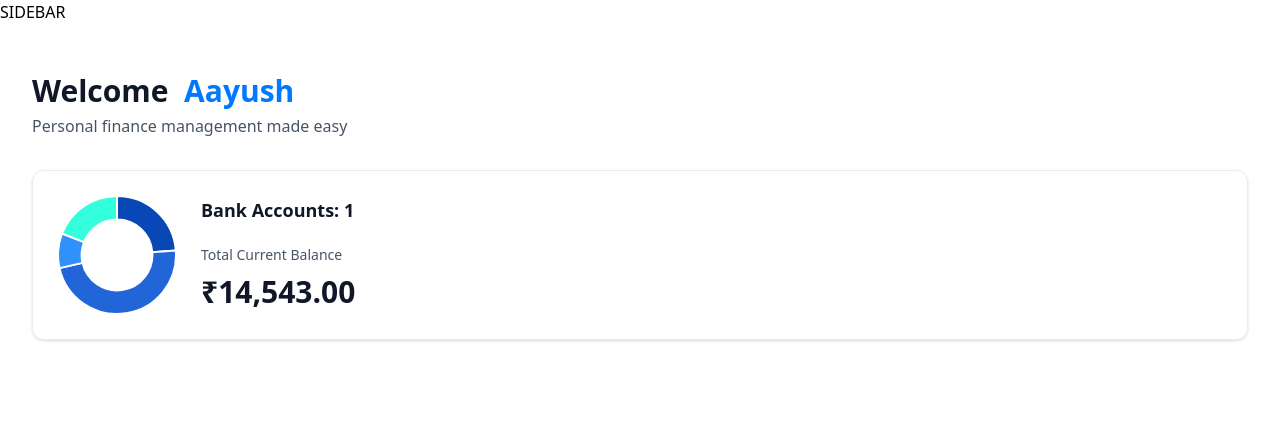
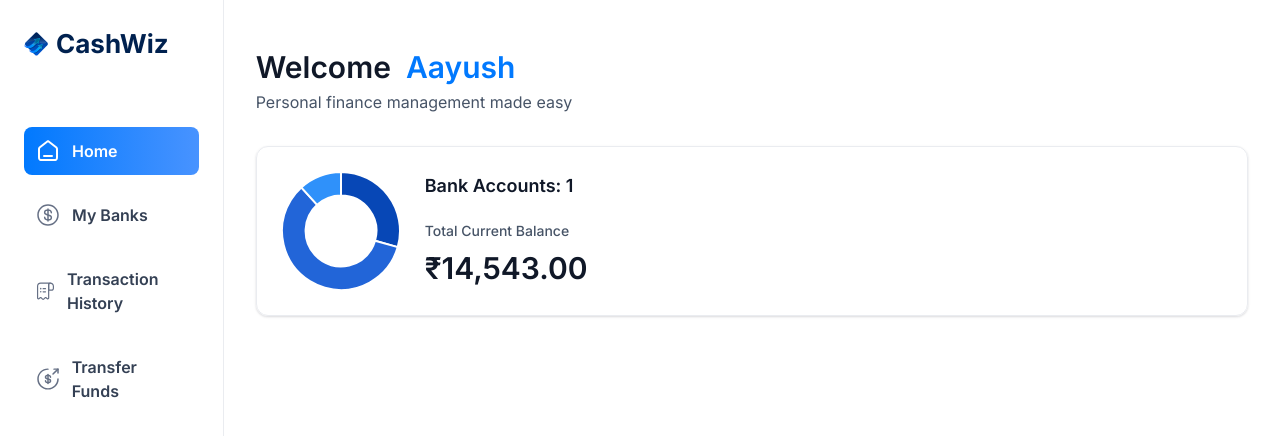
Before and after one commit to abadoni5/CashWiz, a Next.js app: page / in a window 1280 px wide. Shown: the top 436 px of the page. Built offline with nearby package versions, Linux system fonts and the light colour scheme.

Commit message:
add left and mobile view navbar

```diff
--- a/app/(root)/layout.tsx
+++ b/app/(root)/layout.tsx
@@ -1,12 +1,24 @@
+import MobileNav from "@/components/MobileNav";
+import Sidebar from "@/components/Sidebar";
+import Image from "next/image";
+
 export default function RootLayout({
   children,
 }: Readonly<{
   children: React.ReactNode;
 }>) {
-    return (
-        <main>
-            SIDEBAR
-            {children}
-        </main>
+  const loggedIn = { firstName: "Aayush", lastName: "Singh" };
+
+  return (
+    <main className="h-screen w-full font-inter flex">
+      <Sidebar user={loggedIn} />
+      <div className="flex flex-col size-full">
+        <div className="root-layout">
+          <Image src="/icons/logo.svg" width={30} height={30} alt="menu icon" />
+          <MobileNav user={loggedIn} />
+        </div>
+        {children}
+      </div>
+    </main>
   );
 }
--- a/components/DoughnutChart.tsx
+++ b/components/DoughnutChart.tsx
@@ -11,8 +11,8 @@
     datasets: [
       {
         label: "Banks",
-        data: [1250, 2500, 500, 1000],
-        backgroundColor: ["#0747b6", "#2265d8", "#2f91fa", "#3fdf"],
+        data: [1250, 2500, 500],
+        backgroundColor: ["#0747b6", "#2265d8", "#2f91fa"],
       },
     ],
     labels: ["Bank 1", "Bank 2", "Bank 3"],
--- /dev/null
+++ b/components/MobileNav.tsx
@@ -0,0 +1,94 @@
+"use client";
+import React from "react";
+import { sidebarLinks } from "@/constants";
+import { cn } from "@/lib/utils";
+import Image from "next/image";
+import Link from "next/link";
+import { usePathname } from "next/navigation";
+import {
+  Sheet,
+  SheetClose,
+  SheetContent,
+  SheetDescription,
+  SheetHeader,
+  SheetTitle,
+  SheetTrigger,
+} from "@/components/ui/sheet";
+
+const MobileNav = ({ user }: MobileNavProps) => {
+  const pathname = usePathname();
+  return (
+    <section className="max-w-[264px] w-fulll">
+      <Sheet>
+        <SheetTrigger>
+          <Image
+            src="/icons/hamburger.svg"
+            width={30}
+            height={30}
+            alt="menu icon"
+            className="cursor-pointer"
+          />
+        </SheetTrigger>
+        <SheetContent side="left" className="border-none bg-white">
+          <Link
+            href="/"
+            className="cursor-pointer flex items-center gap-1 px-4"
+          >
+            <Image
+              src="/icons/logo.svg"
+              width={34}
+              height={34}
+              alt="Horizon logo"
+            />
+            <h1 className="text-26 font-ibm-plex-serif text-bold text-black-1">
+              CashWiz
+            </h1>
+          </Link>
+
+          <div className="mobilenav-sheet">
+            <SheetClose asChild>
+              <nav className="flex h-full flex-col gap-6 pt-16 text-white">
+                {sidebarLinks.map((item) => {
+                  const isActive =
+                    pathname === item.route ||
+                    pathname.startsWith(`${item.route}/`);
+
+                  return (
+                    <SheetClose asChild key={item.route}>
+                      <Link
+                        href={item.route}
+                        key={item.label}
+                        className={cn("mobilenav-sheet_close w-full", {
+                          "bg-bank-gradient": isActive,
+                        })}
+                      >
+                        <Image
+                          src={item.imgURL}
+                          alt={item.label}
+                          width={20}
+                          height={20}
+                          className={cn({
+                            "brightness-[3] invert-0": isActive,
+                          })}
+                        />
+                        <p
+                          className={cn("text-16 font-semibold text-black-2", {
+                            "!text-white": isActive,
+                          })}
+                        >
+                          {item.label}
+                        </p>
+                      </Link>
+                    </SheetClose>
+                  );
+                })}
+              </nav>
+            </SheetClose>
+          </div>
+        </SheetContent>
+      </Sheet>
+    </section>
+  );
+};
+
+export default MobileNav;
--- /dev/null
+++ b/components/Sidebar.tsx
@@ -0,0 +1,57 @@
+'use client'
+import { sidebarLinks } from "@/constants";
+import { cn } from "@/lib/utils";
+import Image from "next/image";
+import Link from "next/link";
+import { usePathname } from "next/navigation";
+import React from "react";
+
+const Sidebar = ({ user }: SiderbarProps) => {
+  const pathname = usePathname();
+  return (
+    <section className="sidebar">
+      <nav className="flex flex-col gap-4">
+        <Link href="/" className="mb-12 cursor-pointer flex items-center gap-2">
+          <Image
+            src="/icons/logo.svg"
+            width={34}
+            height={34}
+            alt="Horizon logo"
+            className="size-[24px] max-xl:size-14"
+          />
+          <h1 className="sidebar-logo">CashWiz</h1>
+        </Link>
+
+        {sidebarLinks.map((item) => {
+          const isActive =
+            pathname === item.route || pathname.startsWith(`${item.route}/`);
+
+          return (
+            <Link
+              href={item.route}
+              key={item.label}
+              className={cn("sidebar-link", { "bg-bank-gradient": isActive })}
+            >
+              <div className="relative size-6">
+                <Image
+                  src={item.imgURL}
+                  alt={item.label}
+                  fill
+                  className={cn({
+                    "brightness-[3] invert-0": isActive,
+                  })}
+                />
+              </div>
+              <p className={cn("sidebar-label", { "!text-white": isActive })}>
+                {item.label}
+              </p>
+            </Link>
+          );
+        })}
+
+      </nav>
+    </section>
+  );
+};
+
+export default Sidebar;
--- /dev/null
+++ b/components/ui/sheet.tsx
@@ -0,0 +1,140 @@
+"use client"
+
+import * as React from "react"
+import * as SheetPrimitive from "@radix-ui/react-dialog"
+import { cva, type VariantProps } from "class-variance-authority"
+import { X } from "lucide-react"
+
+import { cn } from "@/lib/utils"
+
+const Sheet = SheetPrimitive.Root
+
+const SheetTrigger = SheetPrimitive.Trigger
+
+const SheetClose = SheetPrimitive.Close
+
+const SheetPortal = SheetPrimitive.Portal
+
+const SheetOverlay = React.forwardRef<
+  React.ElementRef<typeof SheetPrimitive.Overlay>,
+  React.ComponentPropsWithoutRef<typeof SheetPrimitive.Overlay>
+>(({ className, ...props }, ref) => (
+  <SheetPrimitive.Overlay
+    className={cn(
+      "fixed inset-0 z-50 bg-black/80  data-[state=open]:animate-in data-[state=closed]:animate-out data-[state=closed]:fade-out-0 data-[state=open]:fade-in-0",
+      className
+    )}
+    {...props}
+    ref={ref}
+  />
+))
+SheetOverlay.displayName = SheetPrimitive.Overlay.displayName
+
+const sheetVariants = cva(
+  "fixed z-50 gap-4 bg-background p-6 shadow-lg transition ease-in-out data-[state=open]:animate-in data-[state=closed]:animate-out data-[state=closed]:duration-300 data-[state=open]:duration-500",
+  {
+    variants: {
+      side: {
+        top: "inset-x-0 top-0 border-b data-[state=closed]:slide-out-to-top data-[state=open]:slide-in-from-top",
+        bottom:
+          "inset-x-0 bottom-0 border-t data-[state=closed]:slide-out-to-bottom data-[state=open]:slide-in-from-bottom",
+        left: "inset-y-0 left-0 h-full w-3/4 border-r data-[state=closed]:slide-out-to-left data-[state=open]:slide-in-from-left sm:max-w-sm",
+        right:
+          "inset-y-0 right-0 h-full w-3/4  border-l data-[state=closed]:slide-out-to-right data-[state=open]:slide-in-from-right sm:max-w-sm",
+      },
+    },
+    defaultVariants: {
+      side: "right",
+    },
+  }
+)
+
+interface SheetContentProps
+  extends React.ComponentPropsWithoutRef<typeof SheetPrimitive.Content>,
+    VariantProps<typeof sheetVariants> {}
+
+const SheetContent = React.forwardRef<
+  React.ElementRef<typeof SheetPrimitive.Content>,
+  SheetContentProps
+>(({ side = "right", className, children, ...props }, ref) => (
+  <SheetPortal>
+    <SheetOverlay />
+    <SheetPrimitive.Content
+      ref={ref}
+      className={cn(sheetVariants({ side }), className)}
+      {...props}
+    >
+      {children}
+      <SheetPrimitive.Close className="absolute right-4 top-4 rounded-sm opacity-70 ring-offset-background transition-opacity hover:opacity-100 focus:outline-none focus:ring-2 focus:ring-ring focus:ring-offset-2 disabled:pointer-events-none data-[state=open]:bg-secondary">
+        <X className="h-4 w-4" />
+        <span className="sr-only">Close</span>
+      </SheetPrimitive.Close>
+    </SheetPrimitive.Content>
+  </SheetPortal>
+))
+SheetContent.displayName = SheetPrimitive.Content.displayName
+
+const SheetHeader = ({
+  className,
+  ...props
+}: React.HTMLAttributes<HTMLDivElement>) => (
+  <div
+    className={cn(
+      "flex flex-col space-y-2 text-center sm:text-left",
+      className
+    )}
+    {...props}
+  />
+)
+SheetHeader.displayName = "SheetHeader"
+
+const SheetFooter = ({
+  className,
+  ...props
+}: React.HTMLAttributes<HTMLDivElement>) => (
+  <div
+    className={cn(
+      "flex flex-col-reverse sm:flex-row sm:justify-end sm:space-x-2",
+      className
+    )}
+    {...props}
+  />
+)
+SheetFooter.displayName = "SheetFooter"
+
+const SheetTitle = React.forwardRef<
+  React.ElementRef<typeof SheetPrimitive.Title>,
+  React.ComponentPropsWithoutRef<typeof SheetPrimitive.Title>
+>(({ className, ...props }, ref) => (
+  <SheetPrimitive.Title
+    ref={ref}
+    className={cn("text-lg font-semibold text-foreground", className)}
+    {...props}
+  />
+))
+SheetTitle.displayName = SheetPrimitive.Title.displayName
+
+const SheetDescription = React.forwardRef<
+  React.ElementRef<typeof SheetPrimitive.Description>,
+  React.ComponentPropsWithoutRef<typeof SheetPrimitive.Description>
+>(({ className, ...props }, ref) => (
+  <SheetPrimitive.Description
+    ref={ref}
+    className={cn("text-sm text-muted-foreground", className)}
+    {...props}
+  />
+))
+SheetDescription.displayName = SheetPrimitive.Description.displayName
+
+export {
+  Sheet,
+  SheetPortal,
+  SheetOverlay,
+  SheetTrigger,
+  SheetClose,
+  SheetContent,
+  SheetHeader,
+  SheetFooter,
+  SheetTitle,
+  SheetDescription,
+}
--- a/package.json
+++ b/package.json
@@ -9,6 +9,7 @@
     "lint": "next lint"
   },
   "dependencies": {
+    "@radix-ui/react-dialog": "^1.1.1",
     "chart.js": "^4.4.3",
     "class-variance-authority": "^0.7.0",
     "clsx": "^2.1.1",
```
Also changed, not shown: 1 other file (tests, documents, lock files or other folders).
